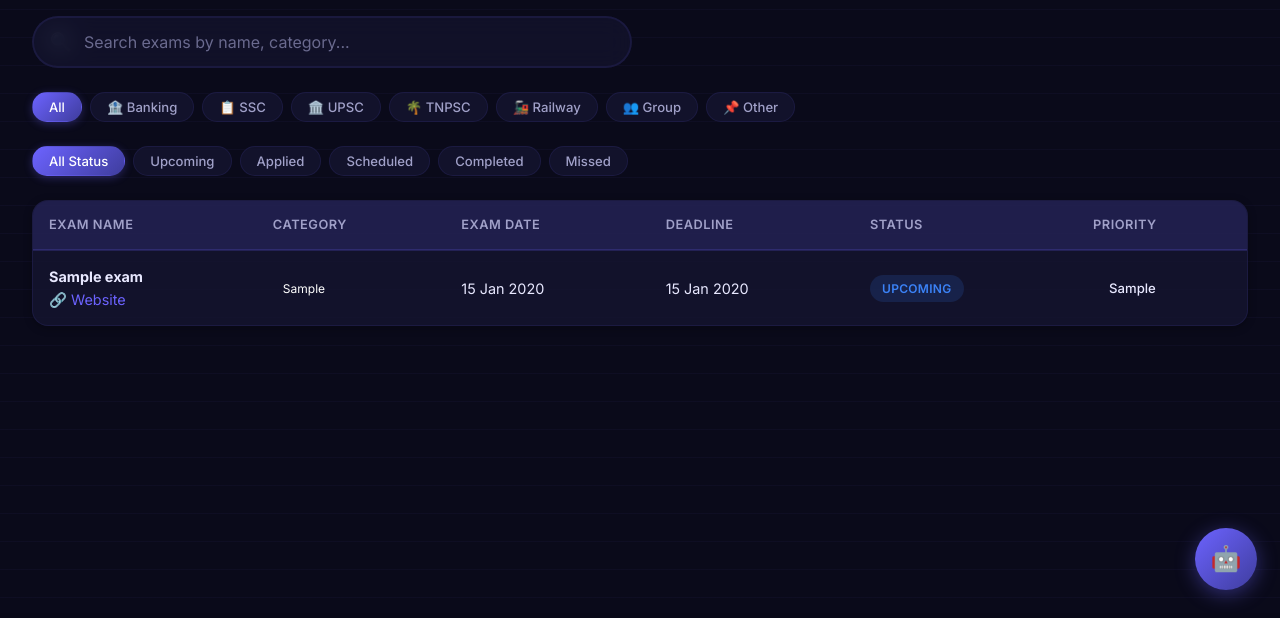
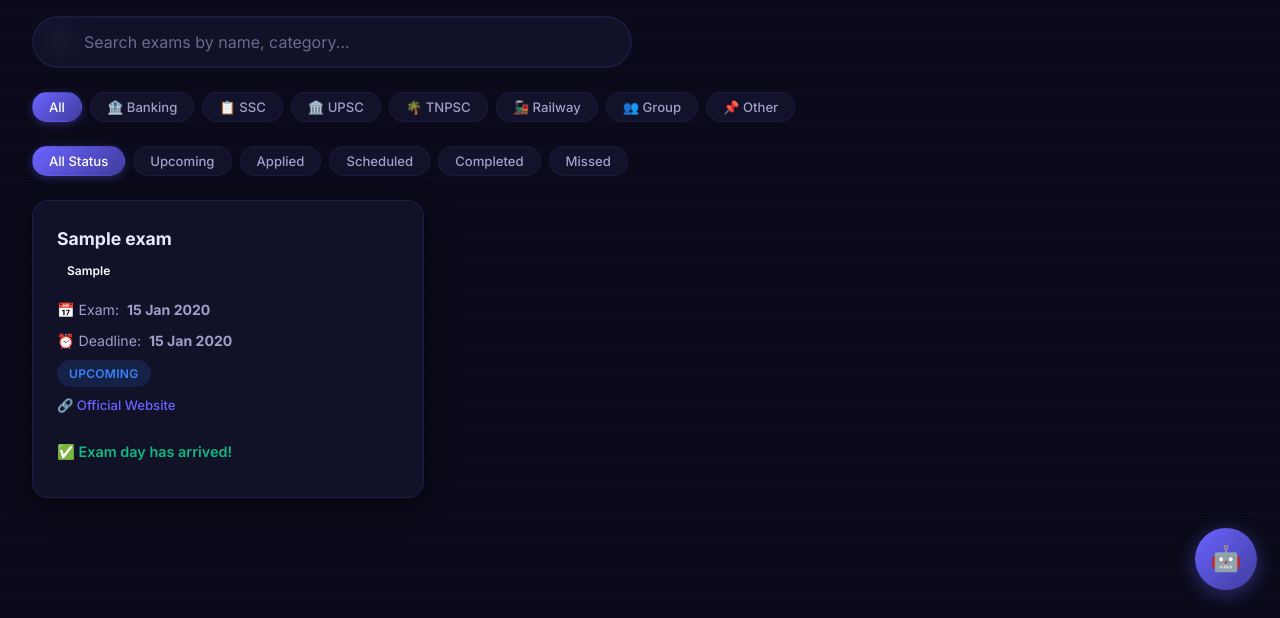
Before and after one commit to raja2115/life_importance, a Flask app: page /exams in a window 1280 px wide. Shown: the part 187-805 px from the top of the page. Run offline with Flask 3, Linux system fonts and the light colour scheme; tables that the repository leaves empty hold one stand-in row (values such as "Sample post"); data that the repository does not hold is empty.

Commit message:
Replace exams table with grid layout everywhere

```diff
--- a/templates/exams.html
+++ b/templates/exams.html
@@ -40,28 +40,8 @@
     <button class="filter-chip" data-status="Missed">Missed</button>
 </div>
 
-<!-- Exams Table (Desktop) -->
-<div class="exam-table-container" id="examTableContainer">
-    <table class="exam-table" id="examTable">
-        <thead>
-            <tr>
-                <th>Exam Name</th>
-                <th>Category</th>
-                <th>Exam Date</th>
-                <th>Deadline</th>
-                <th>Status</th>
-                <th>Priority</th>
-                <th class="admin-only">Actions</th>
-            </tr>
-        </thead>
-        <tbody id="examTableBody">
-            <!-- Rows filled by JS -->
-        </tbody>
-    </table>
-</div>
-
-<!-- Exams Cards (Mobile) -->
-<div class="exam-cards" id="examCardsContainer" style="display:none;">
+<!-- Exams Cards Grid (Universal) -->
+<div class="exam-cards" id="examCardsContainer">
     <!-- Cards filled by JS -->
 </div>
 
@@ -171,8 +151,6 @@ document.addEventListener('DOMContentLoaded', function() {
     loadExams();
     setupFilters();
     setupSearch();
-    handleResponsiveView();
-    window.addEventListener('resize', handleResponsiveView);
 
     // Check URL params for initial filter
     const params = new URLSearchParams(window.location.search);
@@ -186,12 +164,6 @@ document.addEventListener('DOMContentLoaded', function() {
     }
 });
 
-function handleResponsiveView() {
-    const isMobile = window.innerWidth <= 768;
-    document.getElementById('examTableContainer').style.display = isMobile ? 'none' : 'block';
-    document.getElementById('examCardsContainer').style.display = isMobile ? 'grid' : 'none';
-}
-
 async function loadExams() {
     try {
         let url = '/api/exams?';
@@ -200,11 +172,13 @@ async function loadExams() {
         if (searchQuery) url += `search=${encodeURIComponent(searchQuery)}&`;
 
         const exams = await apiGet(url);
-        renderExamTable(exams);
         renderExamCards(exams);
 
         document.getElementById('examEmpty').classList.toggle('hidden', exams.length > 0);
-        document.getElementById('examTableContainer').style.display = (exams.length === 0 || window.innerWidth <= 768) ? 'none' : 'block';
+        document.getElementById('examCardsContainer').style.display = exams.length === 0 ? 'none' : 'grid';
+
+        // Initialize countdown timers
+        if(typeof initAllCountdowns === 'function') initAllCountdowns();
 
         // Show edit/delete buttons if admin is logged in
         showAdminControls();
@@ -214,58 +188,35 @@ async function loadExams() {
     }
 }
 
-function renderExamTable(exams) {
-    const tbody = document.getElementById('examTableBody');
-    tbody.innerHTML = exams.map(exam => {
-        const dateStr = exam.exam_date ? new Date(exam.exam_date).toLocaleDateString('en-IN', {day:'numeric',month:'short',year:'numeric'}) : 'TBD';
-        const deadlineStr = exam.application_deadline ? new Date(exam.application_deadline).toLocaleDateString('en-IN', {day:'numeric',month:'short',year:'numeric'}) : 'N/A';
-        return `
-            <tr>
-                <td>
-                    <strong>${exam.name}</strong>
-                    ${exam.official_website ? `<br><a href="${exam.official_website}" target="_blank" class="exam-link">🔗 Website</a>` : ''}
-                </td>
-                <td><span class="exam-category ${exam.category.toLowerCase()}" style="font-size:0.75rem;padding:3px 10px;border-radius:999px;color:#fff;display:inline-block;">${exam.category}</span></td>
-                <td>${dateStr}</td>
-                <td>${deadlineStr}</td>
-                <td><span class="status-badge ${exam.status.toLowerCase()}">${exam.status}</span></td>
-                <td><span class="priority-dot ${exam.priority.toLowerCase()}">${exam.priority}</span></td>
-                <td class="admin-only">
-                    <div style="display:flex;gap:6px;">
-                        <button class="btn btn-sm btn-secondary" onclick="editExam(${exam.id})">✏️</button>
-                        <button class="btn btn-sm btn-danger" onclick="openDeleteModal(${exam.id}, '${exam.name.replace(/'/g, "\\'")}')">🗑️</button>
-                    </div>
-                </td>
-            </tr>
-        `;
-    }).join('');
-}
-
 function renderExamCards(exams) {
     const container = document.getElementById('examCardsContainer');
     container.innerHTML = exams.map((exam, i) => {
         const dateStr = exam.exam_date ? new Date(exam.exam_date).toLocaleDateString('en-IN', {day:'numeric',month:'short',year:'numeric'}) : 'TBD';
         const deadlineStr = exam.application_deadline ? new Date(exam.application_deadline).toLocaleDateString('en-IN', {day:'numeric',month:'short',year:'numeric'}) : 'N/A';
         const catClass = exam.category.toLowerCase();
+        const escapedName = exam.name.replace(/'/g, "\\'");
+
         return `
-            <div class="exam-card animate-in" style="animation-delay:${i*0.05}s">
+            <div class="exam-card animate-in" style="animation-delay: ${i * 0.05}s">
                 <div class="exam-card-header">
                     <div>
                         <div class="exam-name">${exam.name}</div>
                         <span class="exam-category ${catClass}">${exam.category}</span>
                     </div>
-                    <span class="priority-dot ${exam.priority.toLowerCase()}">${exam.priority}</span>
+                    <span class="priority-dot ${exam.priority.toLowerCase()}" title="${exam.priority} Priority"></span>
                 </div>
                 <div class="exam-details">
                     <div class="detail-row">📅 Exam: <strong>${dateStr}</strong></div>
                     <div class="detail-row">⏰ Deadline: <strong>${deadlineStr}</strong></div>
                     <div class="detail-row"><span class="status-badge ${exam.status.toLowerCase()}">${exam.status}</span></div>
                     ${exam.official_website ? `<a href="${exam.official_website}" target="_blank" class="exam-link">🔗 Official Website</a>` : ''}
-                    ${exam.notes ? `<div style="font-size:0.82rem;color:var(--text-muted);margin-top:4px;">📝 ${exam.notes}</div>` : ''}
                 </div>
+
+                ${exam.exam_date ? `<div class="countdown-container" data-exam-date="${exam.exam_date}" id="countdown-ex-${exam.id}"></div>` : ''}
+
                 <div class="exam-actions admin-only">
                     <button class="btn btn-sm btn-secondary" onclick="editExam(${exam.id})">✏️ Edit</button>
-                    <button class="btn btn-sm btn-danger" onclick="openDeleteModal(${exam.id}, '${exam.name.replace(/'/g, "\\'")}')">🗑️ Delete</button>
+                    <button class="btn btn-sm btn-danger" onclick="openDeleteModal(${exam.id}, '${escapedName}')">🗑️ Delete</button>
                 </div>
             </div>
         `;
```
